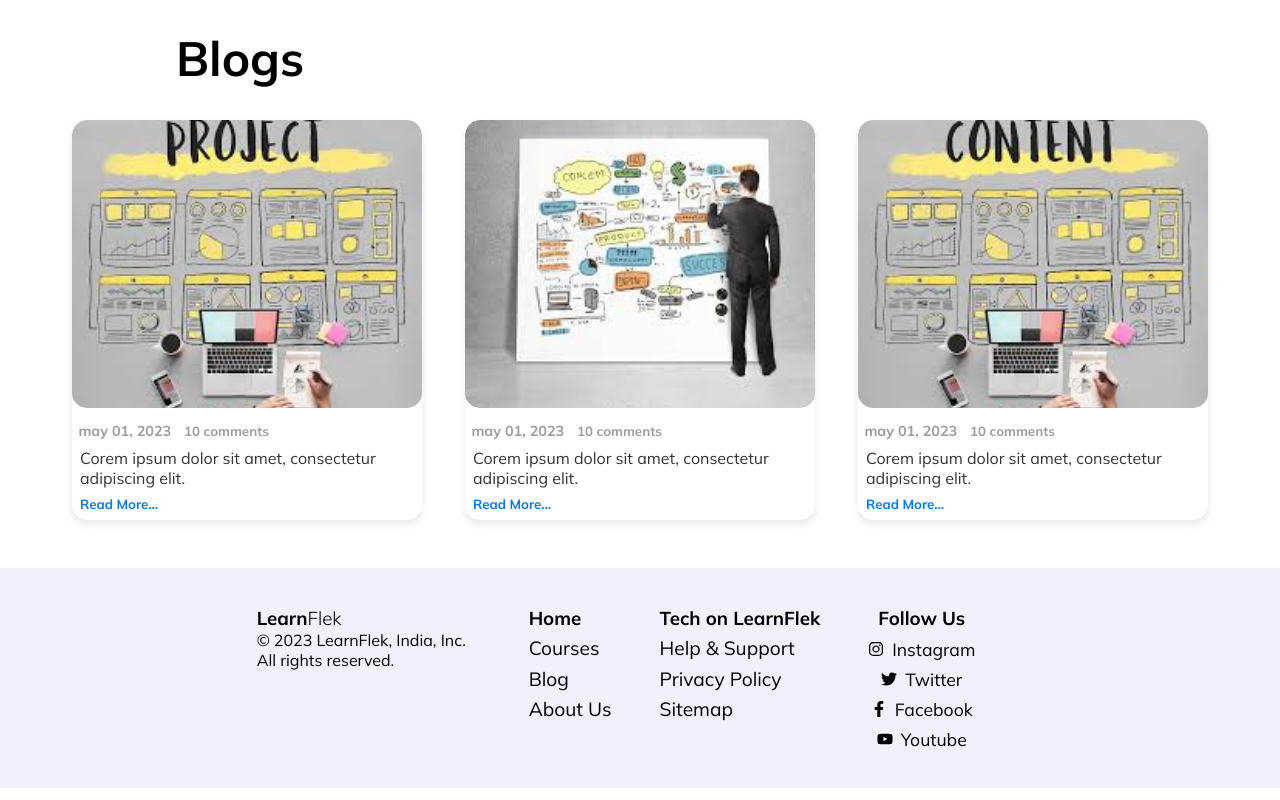
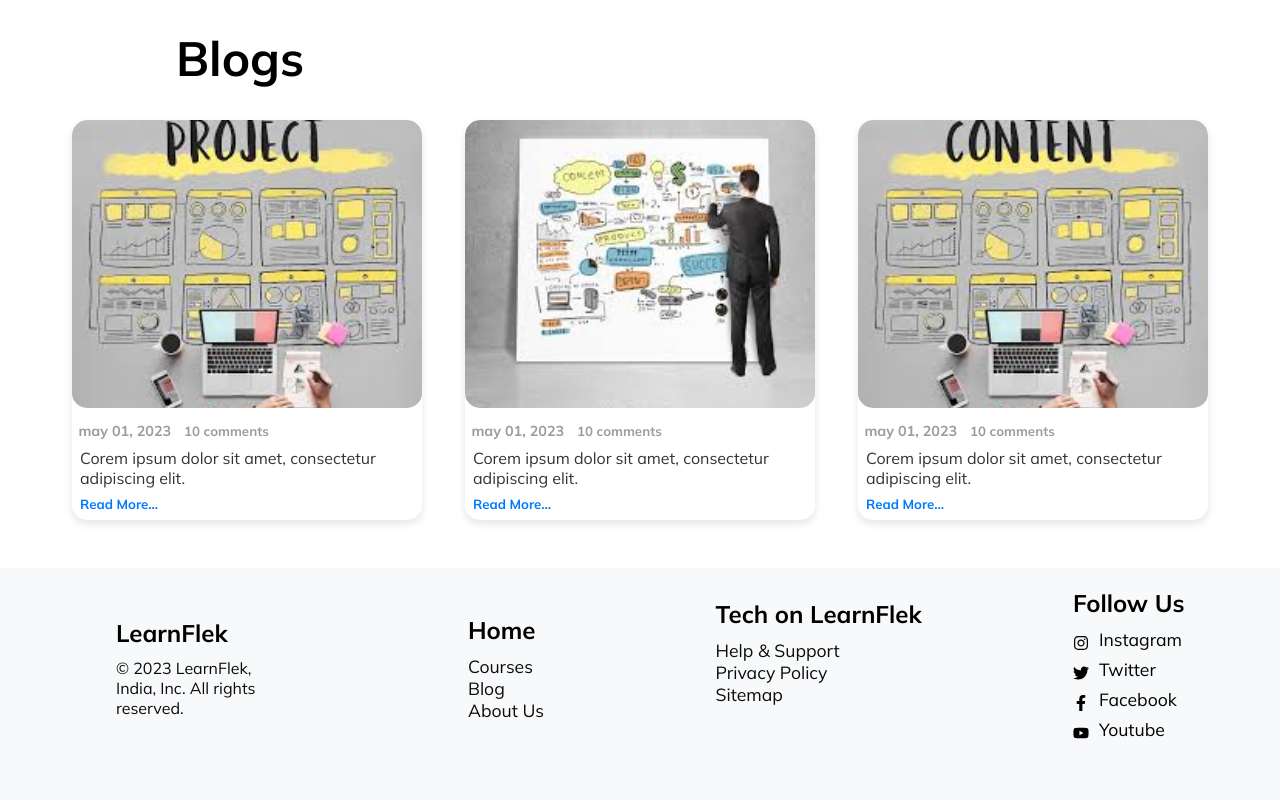
Before and after one commit to monica-maker/ELearning, a React (Vite) app: page / in a window 1280 px wide. Shown: the part 1386-2186 px from the top of the page. Built offline with nearby package versions, Linux system fonts and the light colour scheme.

Commit message:
modified the footer

```diff
--- a/src/components/footer.jsx
+++ b/src/components/footer.jsx
@@ -8,16 +8,19 @@ export default function Footer(){
     return(
         <>
         <footer className="footer">
+            <div className="st">
                 <div className="copyright">
                     <h3>Learn<span>Flek</span></h3>
                     <p>&copy; 2023 LearnFlek, India, Inc. All rights reserved.</p>
                 </div>
                 <div className="highlights">
                     <h3>Home</h3>
-                <li><a href="">Courses</a></li>
-                <li><a href="">Blog</a></li>
-                <li><a href="">About Us</a></li>
+                    <li><a href="#">Courses</a></li>
+                    <li><a href="#">Blog</a></li>
+                    <li><a href="#">About Us</a></li>
                 </div>
+            </div>
+            <div className="nd">
                 <div className="service">
                     <h3>Tech on LearnFlek</h3>
                     <li><a href="#">Help & Support</a></li>
@@ -41,6 +44,7 @@ export default function Footer(){
                             </div>
                         </div>
                 </div>
+            </div>
 
 
         </footer>
--- a/src/components/styles/footer.css
+++ b/src/components/styles/footer.css
@@ -1,82 +1,59 @@
+
 .footer {
     display: flex;
-    padding: 2.4rem;
-    justify-content: center;
-    background-color: #f0f1fd;
+    padding: 20px;
+    background-color: #f8f9fa;
+}
+.st, .nd {
+    width: 100%;
+    display: flex;
+    margin-bottom: 2rem;
+    align-items: center;
+    justify-content: space-around;
+}
+.copyright h3, .highlights h3, .service h3, .media h3 {
+    margin-bottom: 10px;
+    font-size: clamp(1rem, 2.5vw, 1.5rem);
+}
+.copyright{
+    width: 10rem;
+}
+.copyright p {
+    color: #0b0b0b;
+    font-size: clamp(0.8rem, 2vw, 1rem);
+}
+.service{
+    margin-bottom: 2rem;
+}
+li {
+    list-style: none;
 }
 
-.copyright {
-    width: 14rem;
-    margin-right: 3rem;
+li a {
+    color: #0b0b0b;
+    text-decoration: none;
+    font-size: clamp(0.9rem, 2vw, 1.1rem);
+}
+.media-icons div {
+    display: flex;
+    align-items: center;
 }
 
-.copyright span {
-    font-weight: 300;
+.media-icons div p {
+    margin-left: 10px;
+    margin-bottom: .5rem;
+    font-size: clamp(0.9rem, 2vw, 1.1rem);
 }
-.highlights{
-    margin-right: 3rem;
-}
-.highlights a {
-    color: #000;
-    text-decoration: none;
-    font-size: clamp(.8rem, 2.5vw, 1.2rem);
+@media (max-width: 770px) {
+    .st, .nd {
+        align-items: center;
+        flex-direction: column;
+    }
 }
 
-.highlights li {
-    padding-top: .4rem;
-    list-style-type: none;
-    font-size: clamp(.8rem, 2.5vw, 1.2rem);
-}
-.service{
-    margin-right: 3rem;
-
-}
-.service a {
-    color: #000;
-    text-decoration: none;
-    font-size: clamp(.8rem, 2.5vw, 1.2rem);
-}
-
-.service li {
-    padding-top: .4rem;
-    list-style-type: none;
-    font-size: clamp(.8rem, 2.5vw, 1.2rem);
-}
-
-.media {
-    margin-right: 3rem;
-    text-align: center;
-}
-
-.media-icons {
-    padding-top: .5rem;
-    display: flex;
-    flex-direction: column;
-    align-items: center;
-    gap: .5rem;
-}
-
-.media-icons div {
-    display: flex;
-    justify-content: space-around;
-    align-items: center;
-    gap: 0.5rem;
-}
-
-.media-icons p {
-    font-size: clamp(0.9rem, 2vw, 1.1rem);
-}
-
-@media (min-width: 300px) and (max-width: 770px){
-    .footer{
-        flex-wrap: wrap;
-        margin-right: 0px;
-    }
-    .copyright{
-        width: 10rem;
-    }
-    .copyright, .highlights, .service, .media{
-        /* padding: 4rem; */
-        /* margin-bottom: 1rem; */
+@media (max-width: 300px) {
+    .st div, .nd div {
+        width: 100%;
+        margin-bottom: 20px;
     }
 }
```
Lines whose indentation alone changed are shown as unchanged.
